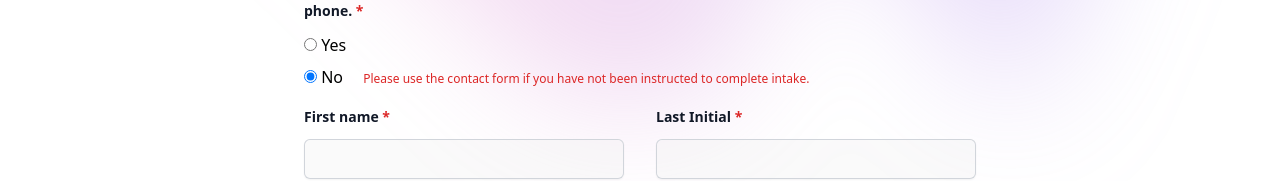
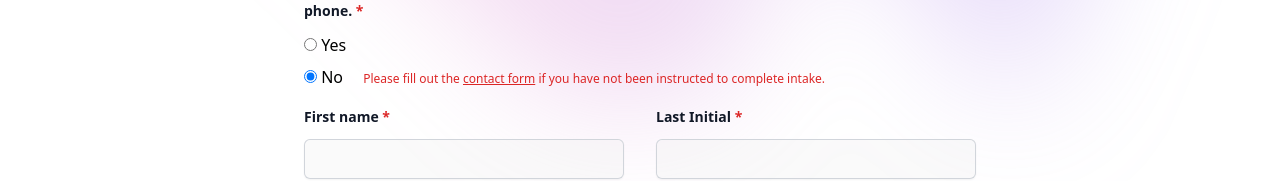
Before and after one commit to msi1995/teagantails, a React (Create React App) app in the folder client/: page /intake in a window 1280 px wide. Both pictures are taken after a click on the radio button 310 px from the left and 413 px from the top of the page. Shown: the part 337-518 px from the top of the page. Built offline with nearby package versions, Linux system fonts and the light colour scheme.

Commit message:
add link to intake warning msg

```diff
--- a/client/src/components/Intake.tsx
+++ b/client/src/components/Intake.tsx
@@ -2,6 +2,7 @@ import { Navbar } from "./Navbar";
 import { useState, useRef } from "react";
 import emailjs from "@emailjs/browser";
 import { BASE_ROUTE } from "../App";
+import { NavLink } from "react-router-dom";
 
 export const Intake = () => {
   const formRef: any = useRef();
@@ -220,7 +221,8 @@ export const Intake = () => {
                       name="canSubmitIntake"
                       onClick={() => setCanSubmitIntake(false)}
                     />{" "}
-                    No {canSubmitIntake === false && <span className="text-xs ml-4 text-red-600">Please use the contact form if you have not been instructed to complete intake.</span>}
+                    No {canSubmitIntake === false && <span className="text-xs ml-4 text-red-600">Please fill out the <NavLink
+                  to={"/contact"} className="underline">contact form</NavLink> if you have not been instructed to complete intake.</span>}
                   </div>
                 </div>
               </div>
```
